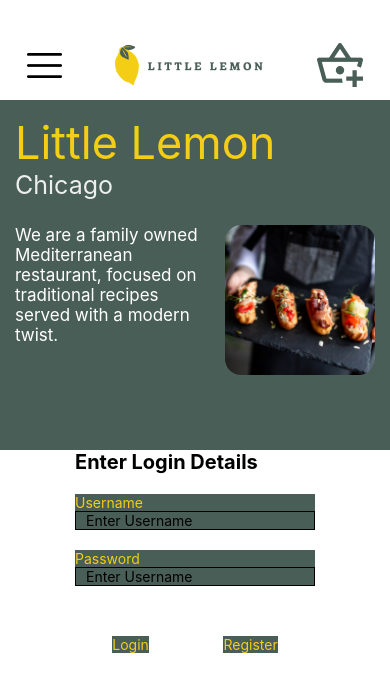
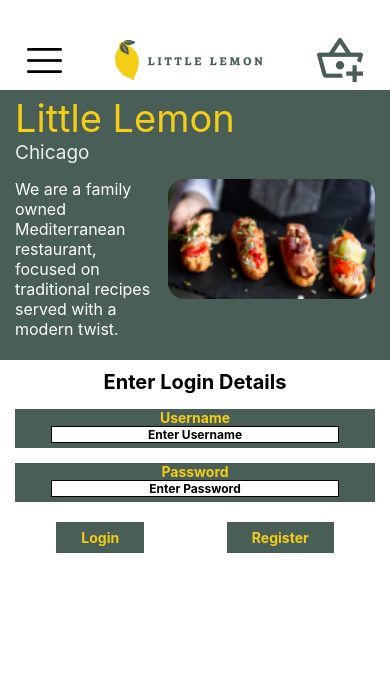
Before and after one commit to MirSuhail029/little-lemon-mobile-app, a React Native app: screen / in a window 390 px wide. Shown: the top 692 px of the page. Built offline with nearby package versions, Linux system fonts and the light colour scheme.

Commit message:
created LoginModule component and updated other components

```diff
--- a/components/HeroSection.jsx
+++ b/components/HeroSection.jsx
@@ -28,7 +28,7 @@
             <View style={{ marginTop: "auto", marginBottom: "auto" }}>
               <Text
                 style={{
-                  fontSize: 13,
+                  fontSize: 12,
                   fontWeight: "bold",
                   marginLeft: "auto",
                   marginRight: "auto",
@@ -48,20 +48,21 @@
 const styles = StyleSheet.create({
   hero: {
     backgroundColor: Colors.primaryGray,
-    height: 350,
+    height: 270,
     width: "100%",
-    padding: 15,
+    paddingHorizontal: 15,
   },
   heroHeading: {
     color: Colors.primaryYellow,
-    fontSize: 45,
+    fontSize: 38,
+    marginTop: 5,
     // fontSize: 64,
     // fontFamily: "sans-serif-condensed",
   },
   heroSubHeading: {
     color: Colors.darkerWhiteShade,
-    fontSize: 25,
-    marginBottom: 25,
+    fontSize: 19,
+    marginBottom: 15,
   },
   heroMessageImageContainer: {
     flexDirection: "row",
@@ -69,21 +70,23 @@
 
   heroMessage: {
     color: Colors.primaryWhite,
-    fontSize: 17,
-    flex: 5,
+    fontSize: 16,
+    flex: 6,
     marginRight: 10,
   },
   heroImage: {
     backgroundColor: Colors.primaryGray,
     borderRadius: 16,
-    width: 150,
-    height: 150,
+    flex: 2.5,
+    // width: 120,
+    height: 120,
   },
   heroButtonContainer: {
-    width: 150,
+    width: 140,
     height: 30,
     borderRadius: 14,
     backgroundColor: Colors.primaryYellow,
+    overflow: "hidden",
   },
   heroPressableStyle: {
     padding: 6,
--- /dev/null
+++ b/components/LoginModule.jsx
@@ -0,0 +1,96 @@
+import { StyleSheet, View, Text, TextInput, Pressable } from "react-native";
+import Colors from "../global/Colors";
+import { useState } from "react";
+const LoginModule = function () {
+  const [isRegister, setIsRegister] = useState(false);
+  return (
+    <View style={styles.loginSection}>
+      <Text style={styles.heading}>Enter Login Details</Text>
+      <View style={styles.inputBoxContainer}>
+        <Text style={styles.inputBoxTitle}>Username</Text>
+        <TextInput style={styles.inputBox} placeholder="Enter Username" />
+      </View>
+      {isRegister && (
+        <View style={styles.inputBoxContainer}>
+          <Text style={styles.inputBoxTitle}>Email ID</Text>
+          <TextInput style={styles.inputBox} placeholder="Enter Email ID" />
+        </View>
+      )}
+      <View style={styles.inputBoxContainer}>
+        <Text style={styles.inputBoxTitle}>Password</Text>
+        <TextInput style={styles.inputBox} placeholder="Enter Password" />
+      </View>
+      <View style={styles.controlsContainer}>
+        {!isRegister && (
+          <Pressable style={styles.buttonContainer}>
+            <Text style={styles.buttonLabel}>Login</Text>
+          </Pressable>
+        )}
+        <Pressable
+          style={styles.buttonContainer}
+          onPress={() => {
+            setIsRegister(true);
+          }}
+        >
+          <Text style={styles.buttonLabel}>Register</Text>
+        </Pressable>
+        {isRegister && (
+          <Pressable style={styles.buttonContainer}>
+            <Text style={styles.buttonLabel}>Cancel</Text>
+          </Pressable>
+        )}
+      </View>
+    </View>
+  );
+};
+export default LoginModule;
+
+const styles = StyleSheet.create({
+  loginSection: {
+    width: "100%",
+    paddingHorizontal: 15,
+    // backgroundColor: "cyan",
+  },
+  heading: {
+    fontSize: 20,
+    fontWeight: "bold",
+    marginTop: 10,
+    textAlign: "center",
+  },
+  inputBoxContainer: {
+    backgroundColor: Colors.primaryGray,
+    marginTop: 15,
+    alignItems: "center",
+  },
+  inputBoxTitle: {
+    color: Colors.primaryYellow,
+    fontSize: 14,
+    fontWeight: "bold",
+    // textAlign: "center",
+  },
+  inputBox: {
+    borderWidth: 1,
+    paddingHorizontal: 10,
+    textAlign: "center",
+    width: "80%",
+    backgroundColor: Colors.primaryWhite,
+    marginBottom: 5,
+    fontWeight: "bold",
+    fontSize: 12,
+  },
+  controlsContainer: {
+    flexDirection: "row",
+    marginTop: 20,
+    justifyContent: "space-around",
+  },
+  buttonContainer: {
+    backgroundColor: Colors.primaryGray,
+    paddingHorizontal: 25,
+    paddingVertical: 7,
+  },
+  buttonLabel: {
+    color: Colors.primaryYellow,
+    fontSize: 14,
+    fontWeight: "bold",
+  },
+});
--- a/components/Navigation.jsx
+++ b/components/Navigation.jsx
@@ -27,7 +27,7 @@
 const styles = StyleSheet.create({
   navigation: {
     // backgroundColor: "pink",
-    height: 70,
+    height: 60,
     width: "100%",
     flexDirection: "row",
     justifyContent: "space-around",
--- a/components/OrderSection.jsx
+++ b/components/OrderSection.jsx
@@ -50,9 +50,7 @@
   return (
     <>
       <View style={styles.menuFilterContainer}>
-        <Text style={{ fontSize: 20, fontWeight: "bold" }}>
-          Order For Delivery!
-        </Text>
+        <Text style={styles.menuFilterHeading}>Order For Delivery!</Text>
         <View style={styles.menuFilter}>
           <Text
             style={styles.filterText}
@@ -165,15 +163,15 @@
                   }}
                 >
                   <Text
-                    style={{ fontSize: 16, fontWeight: "bold", marginTop: 10 }}
+                    style={{ fontSize: 14, fontWeight: "bold", marginTop: 10 }}
                   >
                     {menuItem}
                   </Text>
                   <Text
                     style={{
-                      fontSize: 16,
+                      fontSize: 14,
                       color: Colors.primaryGray,
-                      height: 40,
+                      height: 36,
                       width: "95%",
                       marginVertical: 10,
                     }}
@@ -182,7 +180,7 @@
                   </Text>
                   <Text
                     style={{
-                      fontSize: 15,
+                      fontSize: 13,
                       fontWeight: "bold",
                       color: Colors.primaryGray,
                       marginBottom: 10,
@@ -204,22 +202,27 @@
 
 const styles = StyleSheet.create({
   menuFilterContainer: {
-    paddingHorizontal: 10,
+    paddingHorizontal: 15,
     justifyContent: "center",
-    height: 100,
+    height: 80,
     // backgroundColor: "red",
+  },
+  menuFilterHeading: {
+    fontSize: 18,
+    fontWeight: "bold",
   },
   menuFilter: {
     // backgroundColor: "pink",
     width: "100%",
     flexDirection: "row",
     justifyContent: "space-between",
-    marginTop: 10,
+    marginTop: 8,
+    marginBottom: 5,
   },
   filterText: {
     backgroundColor: Colors.lightGray,
     width: 70,
-    height: 35,
+    height: 30,
     borderRadius: 8,
     textAlign: "center",
     lineHeight: 30,
@@ -232,7 +235,7 @@
   },
   menuItemImage: {
     width: "20%",
-    height: 80,
+    height: 70,
     marginTop: "auto",
     marginBottom: "auto",
   },
--- a/pages/Login.jsx
+++ b/pages/Login.jsx
@@ -2,9 +2,7 @@
 import BurgerMenuModal from "../components/BurgerMenuModal";
 import Navigation from "../components/Navigation";
 import HeroSection from "../components/HeroSection";
-// import OrderSection from "../components/OrderSection";
-import Colors from "../global/Colors";
-import { View, Text, TextInput, Pressable } from "react-native";
+import LoginModule from "../components/LoginModule";
 
 const Login = function () {
   const [isModalVisible, setIsModalVisible] = useState(false);
@@ -17,42 +15,9 @@
         modalVisibility={isModalVisible}
         setModalVisibility={setModalVisibility}
       />
-
       <Navigation setModalVisibility={setModalVisibility} />
       <HeroSection heroMessageImageVisible />
-      <View>
-        <Text style={{ fontSize: 20, fontWeight: "bold" }}>
-          Enter Login Details
-        </Text>
-        <View style={{ backgroundColor: Colors.primaryGray, marginTop: 20 }}>
-          <Text style={{ color: Colors.primaryYellow }}>Username</Text>
-          <TextInput
-            style={{ borderWidth: 1, paddingHorizontal: 10 }}
-            placeholder="Enter Username"
-          />
-        </View>
-        <View style={{ backgroundColor: Colors.primaryGray, marginTop: 20 }}>
-          <Text style={{ color: Colors.primaryYellow }}>Password</Text>
-          <TextInput
-            style={{ borderWidth: 1, paddingHorizontal: 10 }}
-            placeholder="Enter Username"
-          />
-        </View>
-        <View
-          style={{
-            flexDirection: "row",
-            marginTop: 50,
-            justifyContent: "space-around",
-          }}
-        >
-          <Pressable style={{ backgroundColor: Colors.primaryGray }}>
-            <Text style={{ color: Colors.primaryYellow }}>Login</Text>
-          </Pressable>
-          <Pressable style={{ backgroundColor: Colors.primaryGray }}>
-            <Text style={{ color: Colors.primaryYellow }}>Register</Text>
-          </Pressable>
-        </View>
-      </View>
+      <LoginModule />
     </>
   );
 };
```
